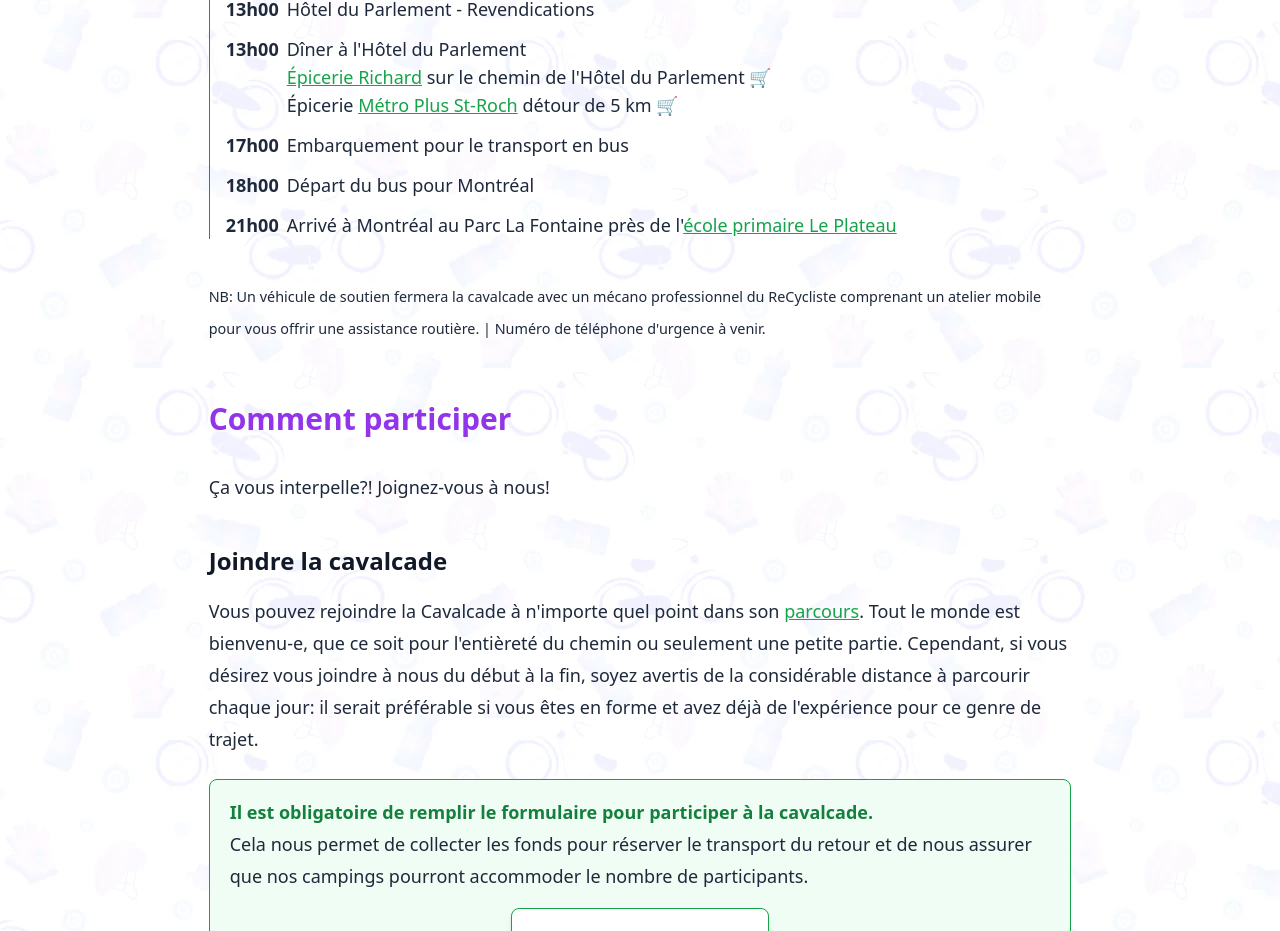
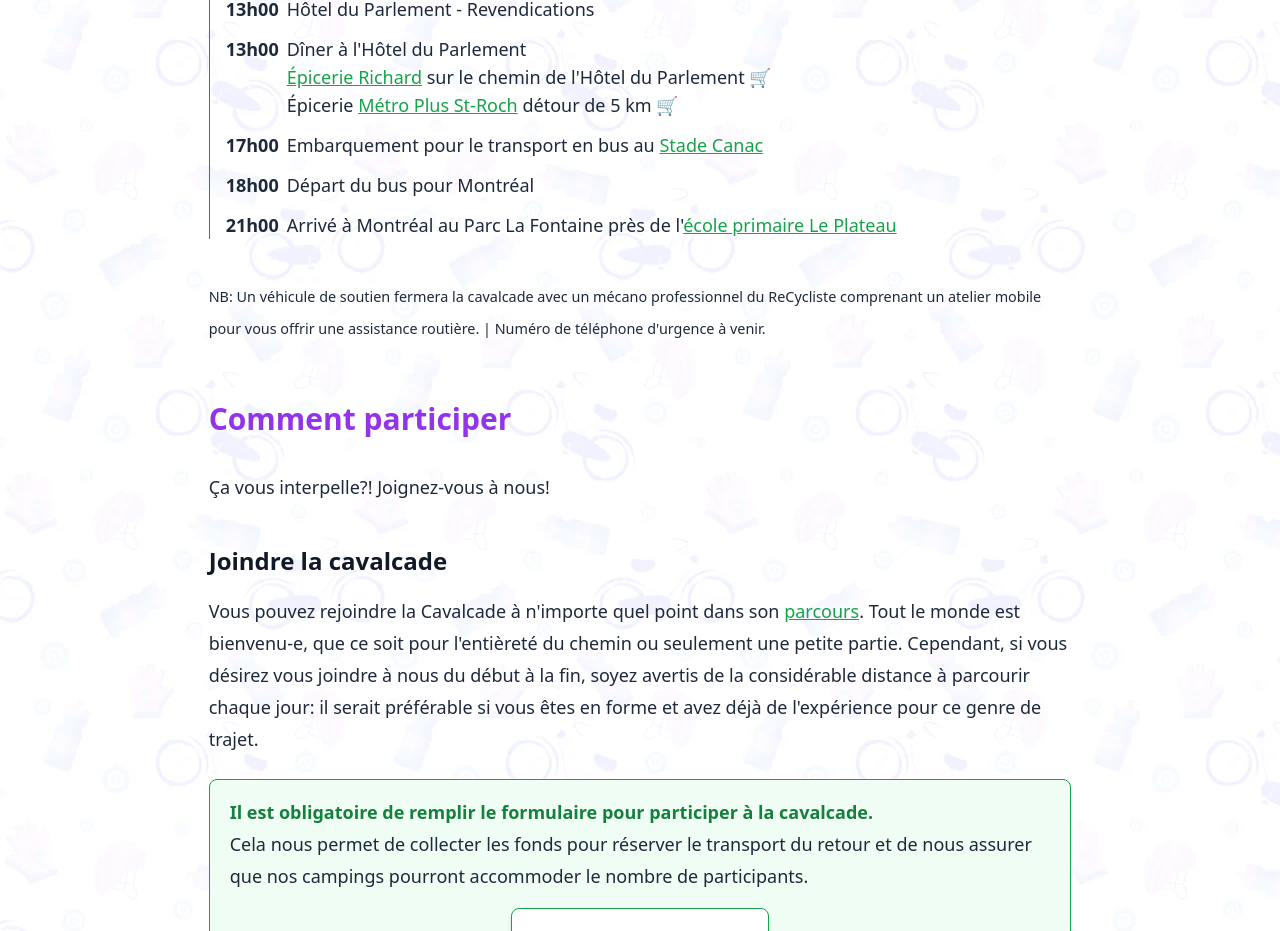
Before and after one commit to kfedorov/cavalcades, a SvelteKit app: page / in a window 1280 px wide. Shown: the part 3600-4531 px from the top of the page. Built offline with nearby package versions, Linux system fonts and the light colour scheme.

Commit message:
Stade canac

```diff
--- a/src/routes/+page.svelte
+++ b/src/routes/+page.svelte
@@ -369,7 +369,7 @@
 									</ul>
 								</ul>
 							</Heure>
-							<Heure start="17h00">Embarquement pour le transport en bus</Heure>
+							<Heure start="17h00">Embarquement pour le transport en bus au <Link href="https://maps.app.goo.gl/ZEWgWYytjsDn2w119">Stade Canac</Link></Heure>
 							<Heure start="18h00">Départ du bus pour Montréal</Heure>
 							<Heure start="21h00">
 								Arrivé à Montréal au Parc La Fontaine près de l'<Link
```
